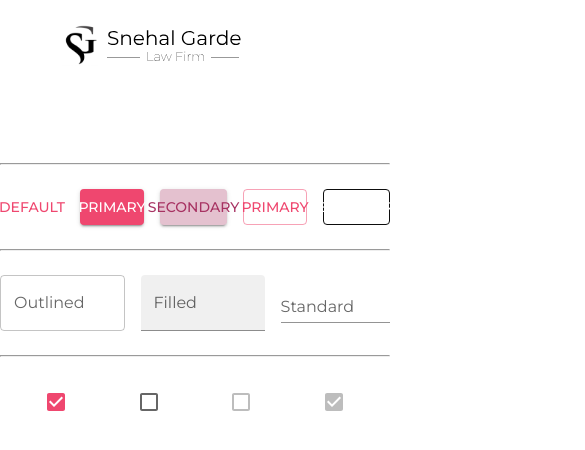
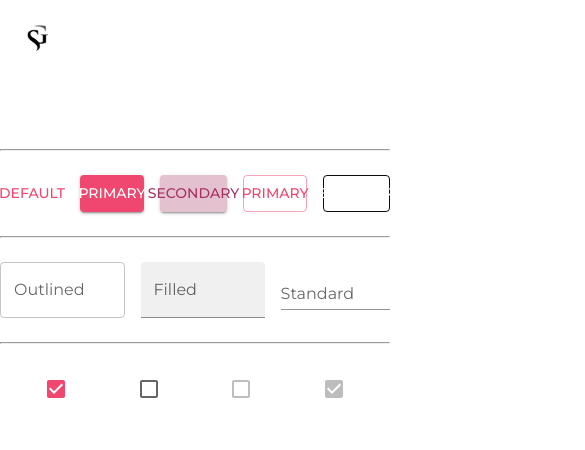
Before and after one commit to tapesh02/snehalGarde, a React (Create React App) app: page /themetemplate in a window 390 px wide. Shown: the top 450 px of the page, 585 px wide, since content can reach past the window. Built offline with nearby package versions, Linux system fonts and the light colour scheme.

Commit message:
Added mobil navigation

```diff
--- /dev/null
+++ b/src/components/NavBar/MobileNav.jsx
@@ -0,0 +1,93 @@
+// @ts-nocheck
+import * as React from "react";
+import Box from "@mui/material/Box";
+import Drawer from "@mui/material/Drawer";
+import Button from "@mui/material/Button";
+import List from "@mui/material/List";
+import Divider from "@mui/material/Divider";
+import ListItem from "@mui/material/ListItem";
+import ListItemButton from "@mui/material/ListItemButton";
+import ListItemIcon from "@mui/material/ListItemIcon";
+import ListItemText from "@mui/material/ListItemText";
+
+import { AiFillHome, AiFillContacts, AiOutlineTeam } from "react-icons/ai";
+import { BsFillAwardFill, BsMenuButtonWideFill } from "react-icons/bs";
+
+export default function MobileNav() {
+    const [state, setState] = React.useState({
+        top: false,
+    });
+
+    const toggleDrawer = (anchor, open) => (event) => {
+        if (event.type === "keydown" && (event.key === "Tab" || event.key === "Shift")) {
+            return;
+        }
+
+        setState({ ...state, [anchor]: open });
+    };
+
+    const list = (anchor) => (
+        <Box
+            sx={{ width: anchor === "top" ? "auto" : 250 }}
+            role="presentation"
+            onClick={toggleDrawer(anchor, false)}
+            onKeyDown={toggleDrawer(anchor, false)}>
+            <List>
+                <ListItem disablePadding>
+                    <ListItemButton>
+                        <ListItemIcon>
+                            <AiFillHome />
+                        </ListItemIcon>
+                        <ListItemText primary="Home" />
+                    </ListItemButton>
+                </ListItem>
+
+                <ListItem disablePadding>
+                    <ListItemButton>
+                        <ListItemIcon>
+                            <AiOutlineTeam />
+                        </ListItemIcon>
+                        <ListItemText primary="About" />
+                    </ListItemButton>
+                </ListItem>
+
+                <ListItem disablePadding>
+                    <ListItemButton>
+                        <ListItemIcon>
+                            <AiFillContacts />
+                        </ListItemIcon>
+                        <ListItemText primary="Contact" />
+                    </ListItemButton>
+                </ListItem>
+
+                <ListItem disablePadding>
+                    <ListItemButton>
+                        <ListItemIcon>
+                            <BsFillAwardFill />
+                        </ListItemIcon>
+                        <ListItemText primary="Practice" />
+                    </ListItemButton>
+                </ListItem>
+            </List>
+            <Divider />
+            <div style={{ width: "100%" }}>
+                <Button variant="contained" style={{ width: "100%" }}>
+                    Free Consultation
+                </Button>
+            </div>
+        </Box>
+    );
+
+    return (
+        <div>
+            {["top"].map((anchor) => (
+                <React.Fragment key={anchor}>
+                    <BsMenuButtonWideFill onClick={toggleDrawer(anchor, true)}>{anchor}</BsMenuButtonWideFill>
+                    <Drawer anchor={anchor} open={state[anchor]} onClose={toggleDrawer(anchor, false)}>
+                        {list(anchor)}
+                    </Drawer>
+                </React.Fragment>
+            ))}
+        </div>
+    );
+}
--- a/src/components/NavBar/NavBar.jsx
+++ b/src/components/NavBar/NavBar.jsx
@@ -1,19 +1,18 @@
 import React, { useEffect, useState } from "react";
 import { NavLink } from "react-router-dom";
+
+import { useTheme } from "@mui/material/styles";
+import useMediaQuery from "@mui/material/useMediaQuery";
 
 import logo from "../../assets/logos/Logo3.svg";
 import logo2 from "../../assets/logos/logo.svg";
 import { Button } from "@mui/material";
+import { BsMenuButtonWideFill } from "react-icons/bs";
+import MobileNav from "./MobileNav";
 
-let deviceWidth = 500;
 const NavBar = () => {
-    const [isMobile, setIsMobile] = useState(false);
-    const handleResize = () => (window.innerWidth < deviceWidth ? setIsMobile(true) : setIsMobile(false));
-
-    useEffect(() => {
-        window.addEventListener("resize", handleResize);
-        return () => window.removeEventListener("resize", handleResize);
-    }, []);
+    const theme = useTheme();
+    const isMobile = useMediaQuery(theme.breakpoints.down("md"));
 
     return (
         <>
@@ -21,7 +20,7 @@ const NavBar = () => {
                 <div className="navBarMain">
                     <ul className="logo">
                         <NavLink to="/">
-                            <img src={logo} alt={logo} />
+                            <img src={logo} alt="logo" />
                         </NavLink>
                     </ul>
                     <ul className="navBarLinks">
@@ -47,27 +46,12 @@ const NavBar = () => {
                 <div className="navBarMain mobileNavBarMain">
                     <ul className="logo">
                         <NavLink to="/">
-                            <img src={logo2} alt={logo} />
+                            <img src={logo2} alt="logo" />
                         </NavLink>
                     </ul>
-                    <ul className="navBarLinks mobileNavLinks">
-                        <li>
-                            <NavLink to="/">Home</NavLink>
-                        </li>
-                        <li>
-                            <NavLink to="/about">About</NavLink>
-                        </li>
-                        <li>
-                            <NavLink to="/practice">Practice</NavLink>
-                        </li>
-                        <li>
-                            <NavLink to="/contact">Contact</NavLink>
-                        </li>
-                        <span></span>
-                        <NavLink to="/freeConsultation">
-                            <Button variant="contained">Free Consultation</Button>
-                        </NavLink>
-                    </ul>
+                    <div className="menuIcon">
+                        <MobileNav />
+                    </div>
                 </div>
             )}
         </>
--- a/src/components/NavBar/NavBar.scss
+++ b/src/components/NavBar/NavBar.scss
@@ -38,13 +38,15 @@
 }
 
 .mobileNavBarMain {
-    font-size: 0.8em;
     ul {
-        padding-inline-start: 0;
-        font-size: 0.9em;
+        padding-inline-start: 5px;
+    }
+    img {
+        width: 100%;
+        border-radius: 50%;
+    }
+    .menuIcon {
+        font-size: 1.8em;
+        padding-top: 0.2em;
     }
 }
-
-.mobileNavLinks {
-    font-size: 0.9em;
-}
```
